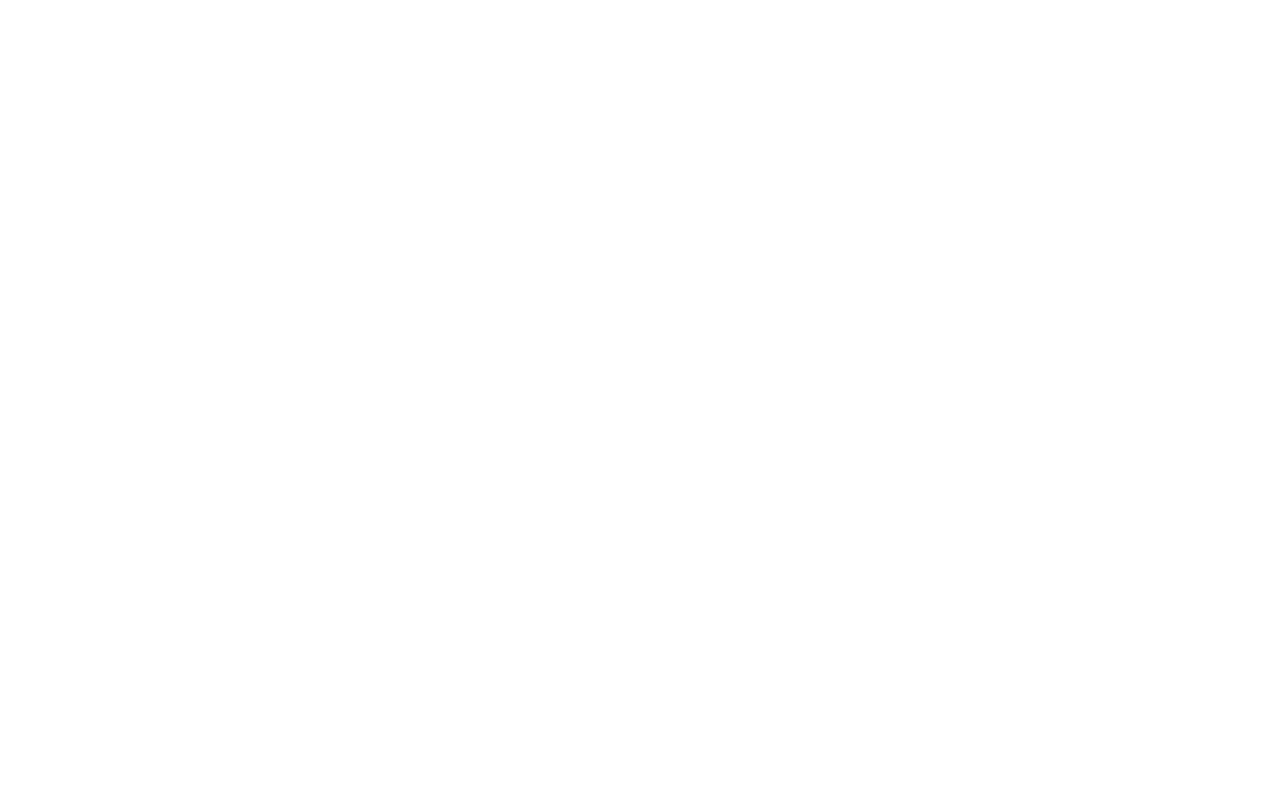
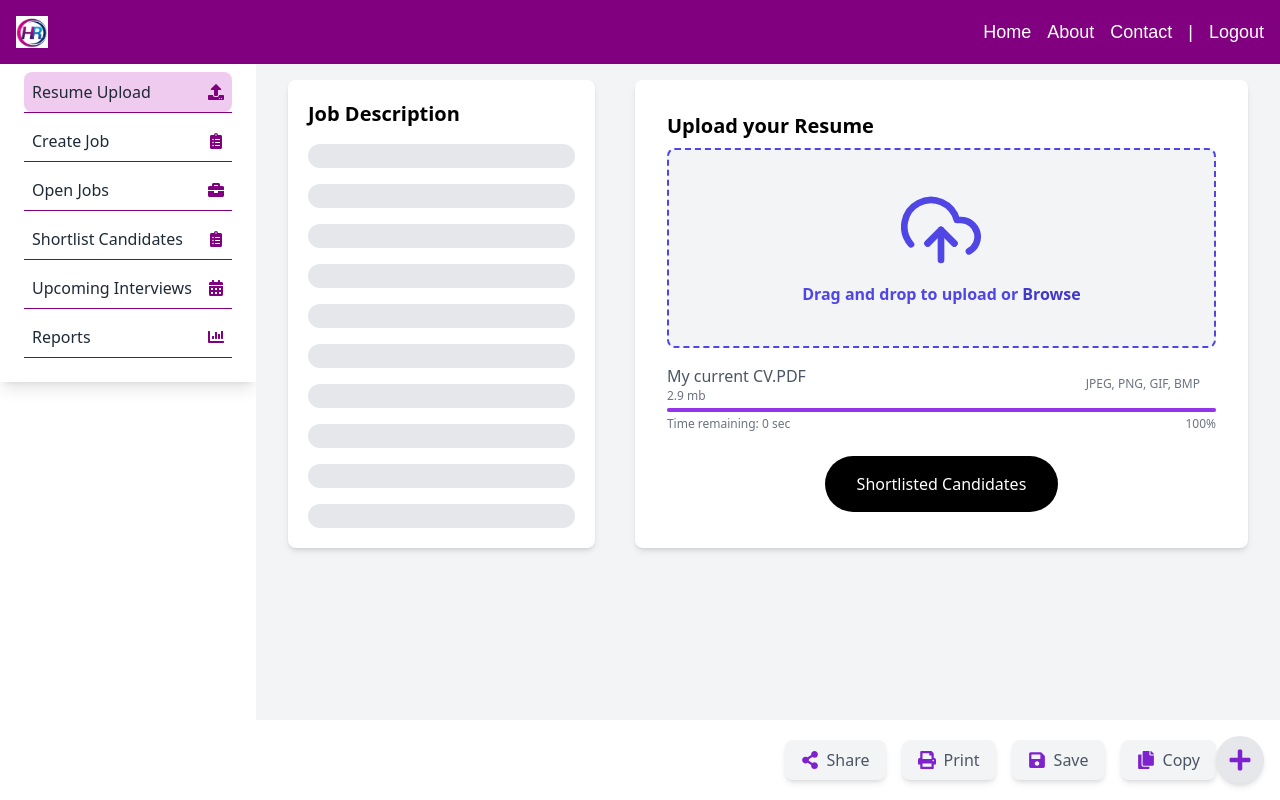
Before and after one commit to Aqeel-Mubarak/Smart-Recruitment-System-FYP, a React (Vite) app in the folder frontend/: page /resume-upload in a window 1280 px wide. Before the commit this address had no page. Built offline with nearby package versions, Linux system fonts and the light colour scheme.

Commit message:
Implement Resume-upload feature

```diff
--- a/frontend/src/App.jsx
+++ b/frontend/src/App.jsx
@@ -8,6 +8,7 @@
 import CreateJob from './pages/CreateJob';
 import Report from './pages/Report';
 import ShortlistCandidate from './pages/ShortlistCandidate';
+import ResumeUploadPage from './pages/ResumeUploadPage';
 
 
 function App() {
@@ -22,6 +23,7 @@
         <Route path="/create-job" element={<CreateJob />} />
         <Route path="/reports" element={<Report />} />
         <Route path='/shortlist-candidate' element={<ShortlistCandidate/>} />
+        <Route path='/resume-upload' element={<ResumeUploadPage/>} />
       </Routes>
     </Router>
   );
--- /dev/null
+++ b/frontend/src/pages/ResumeUploadPage.jsx
@@ -0,0 +1,125 @@
+// ResumeUploadPage.jsx
+import React from "react";
+import Navbarapp from "../components/Navbarapp";
+import Sidebar from "../components/Sidebar";
+import { FiUploadCloud } from 'react-icons/fi';
+import { FaShareAlt, FaPrint, FaSave, FaCopy, FaPlus } from 'react-icons/fa';
+
+const ResumeUploadPage = () => {
+  const handleFileChange = (event) => {
+    // Logic to handle file change
+    console.log(event.target.files[0]);
+  };
+
+  return (
+    <div className="h-screen flex flex-col">
+      {/* Navbar */}
+      <Navbarapp />
+
+      {/* Main Content Section */}
+      <div className="flex flex-1">
+        {/* Sidebar with same top margin */}
+        <div className="mt-12">
+          <Sidebar />
+        </div>
+
+        {/* Main Content Area */}
+        <div className="flex-1 bg-gray-100 p-8 mt-12">
+          <div className="flex space-x-10">
+            {/* Job Description Section */}
+            <div className="w-1/3 bg-white rounded-lg shadow-md p-5">
+              <h2 className="text-xl font-bold mb-4">Job Description</h2>
+              <div className="text-gray-500 space-y-4">
+                {/* Placeholder for job description lines */}
+                {/* You can write the content later here */}
+                {[...Array(10)].map((_, index) => (
+                  <div key={index} className="h-6 bg-gray-200 rounded-full"></div>
+                ))}
+              </div>
+            </div>
+
+            {/* Upload Section */}
+            <div className="w-2/3 bg-white rounded-lg shadow-md p-8">
+              <label className="block font-bold text-xl mb-2">
+                Upload your Resume
+              </label>
+              <div className="flex flex-col items-center justify-center gap-3 cursor-pointer bg-gray-100 border-2 border-dashed border-indigo-600 p-10 rounded-lg">
+                <FiUploadCloud size={80} className="text-indigo-600" />
+                <label htmlFor="resume-upload" className="font-bold text-indigo-600 cursor-pointer">
+                  Drag and drop to upload or <span className="text-indigo-700">Browse</span>
+                </label>
+                <input
+                  type="file"
+                  id="resume-upload"
+                  name="resume"
+                  onChange={handleFileChange}
+                  className="hidden"
+                  required
+                />
+              </div>
+              {/* File Details Section */}
+              <div className="flex justify-between mt-4">
+                <div>
+                  <p className="text-gray-600">My current CV.PDF</p>
+                  <p className="text-xs text-gray-500">2.9 mb</p>
+                </div>
+                <div className="flex items-center space-x-4">
+                  <p className="text-xs text-gray-500">JPEG, PNG, GIF, BMP</p>
+                  <button className="text-gray-500 hover:text-red-600">
+                    <i className="fas fa-times-circle"></i> {/* Font Awesome Close Icon */}
+                  </button>
+                </div>
+              </div>
+
+              {/* Progress Bar */}
+              <div className="w-full bg-purple-300 h-1 rounded-full mt-1">
+                <div className="bg-purple-600 h-full rounded-full" style={{ width: '100%' }}></div>
+              </div>
+
+              {/* Time Remaining and Percentage */}
+              <div className="flex justify-between mt-1">
+                <p className="text-xs text-gray-500">Time remaining: 0 sec</p>
+                <p className="text-xs text-gray-500">100%</p>
+              </div>
+
+
+              <div className="flex justify-center mt-6">
+                <button className="bg-black text-white py-4 px-8 rounded-full">
+                  Shortlisted Candidates
+                </button>
+              </div>
+            </div>
+          </div>
+        </div>
+      </div>
+
+      {/* Footer Section */}
+      <footer className="w-full bg-white shadow-md p-4 flex justify-end items-center">
+        <div className="flex space-x-4">
+          <ActionButton label="Share" icon={<FaShareAlt />} />
+          <ActionButton label="Print" icon={<FaPrint />} />
+          <ActionButton label="Save" icon={<FaSave />} />
+          <ActionButton label="Copy" icon={<FaCopy />} />
+        </div>
+        {/* Plus Button */}
+        <button className="bg-gray-200 rounded-full p-3 shadow-md">
+          <FaPlus className="text-2xl text-purple-700" />
+        </button>
+      </footer>
+    </div>
+  );
+};
+
+// ActionButton Component for Bottom Icons
+const ActionButton = ({ label, icon }) => {
+  return (
+    <button className="flex items-center space-x-2 bg-gray-100 rounded-lg shadow-md px-4 py-2">
+      <div className="text-purple-700 text-lg">
+        {icon}
+      </div>
+      <span className="text-gray-600">{label}</span>
+    </button>
+  );
+};
+
+export default ResumeUploadPage;
```
